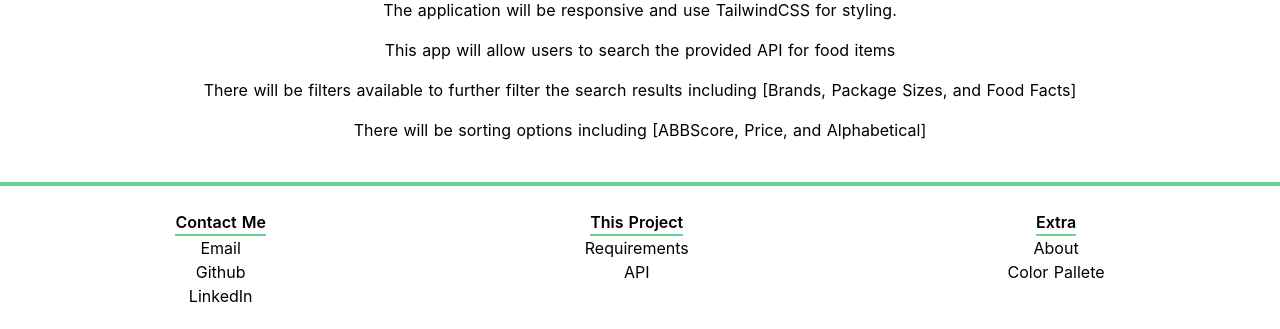
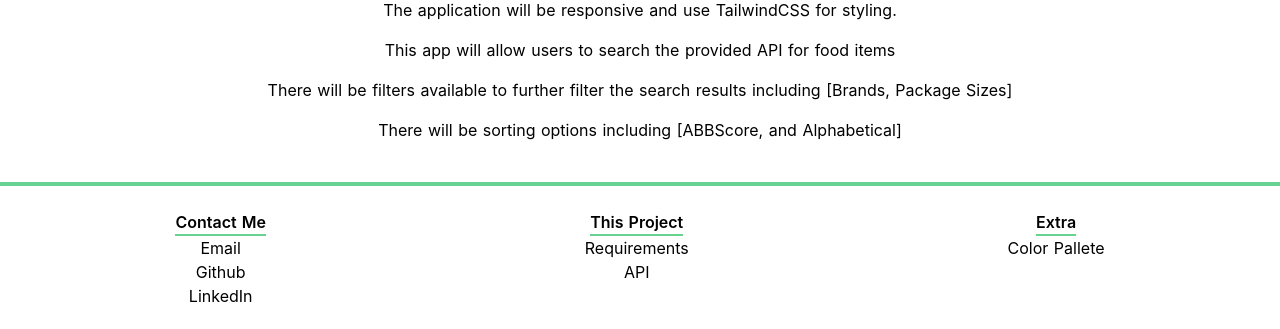
Before and after one commit to vBubbaa/ef-search-app, a Nuxt app: page / in a window 1280 px wide. Shown: the part 480-809 px from the top of the page. Built offline with nearby package versions, Linux system fonts and the light colour scheme.

Commit message:
Remove unused information on default+aboutproject

```diff
--- a/components/ui/AboutProject.vue
+++ b/components/ui/AboutProject.vue
@@ -22,11 +22,10 @@
     </div>
     <div class="py-2">
       There will be filters available to further filter the search results
-      including [Brands, Package Sizes, and Food Facts]
+      including [Brands, Package Sizes]
     </div>
     <div class="py-2">
-      There will be sorting options including [ABBScore, Price, and
-      Alphabetical]
+      There will be sorting options including [ABBScore, and Alphabetical]
     </div>
   </div>
 </template>
--- a/layouts/default.vue
+++ b/layouts/default.vue
@@ -90,9 +90,6 @@
           Extra
         </div>
         <div>
-          <a href="" class="hover:text-green-400">About</a>
-        </div>
-        <div>
           <a
             href="https://coolors.co/000000-ffffff-68d391"
             class="hover:text-green-400"
```
